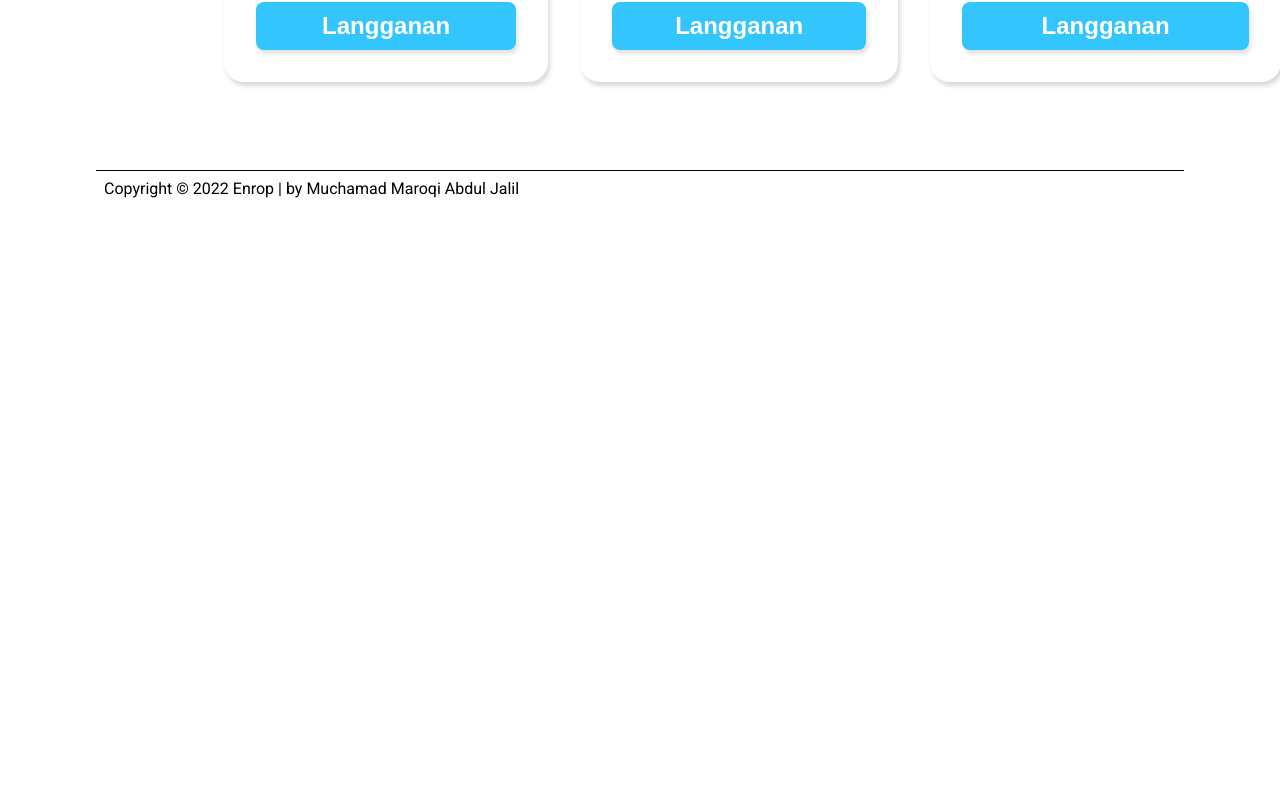
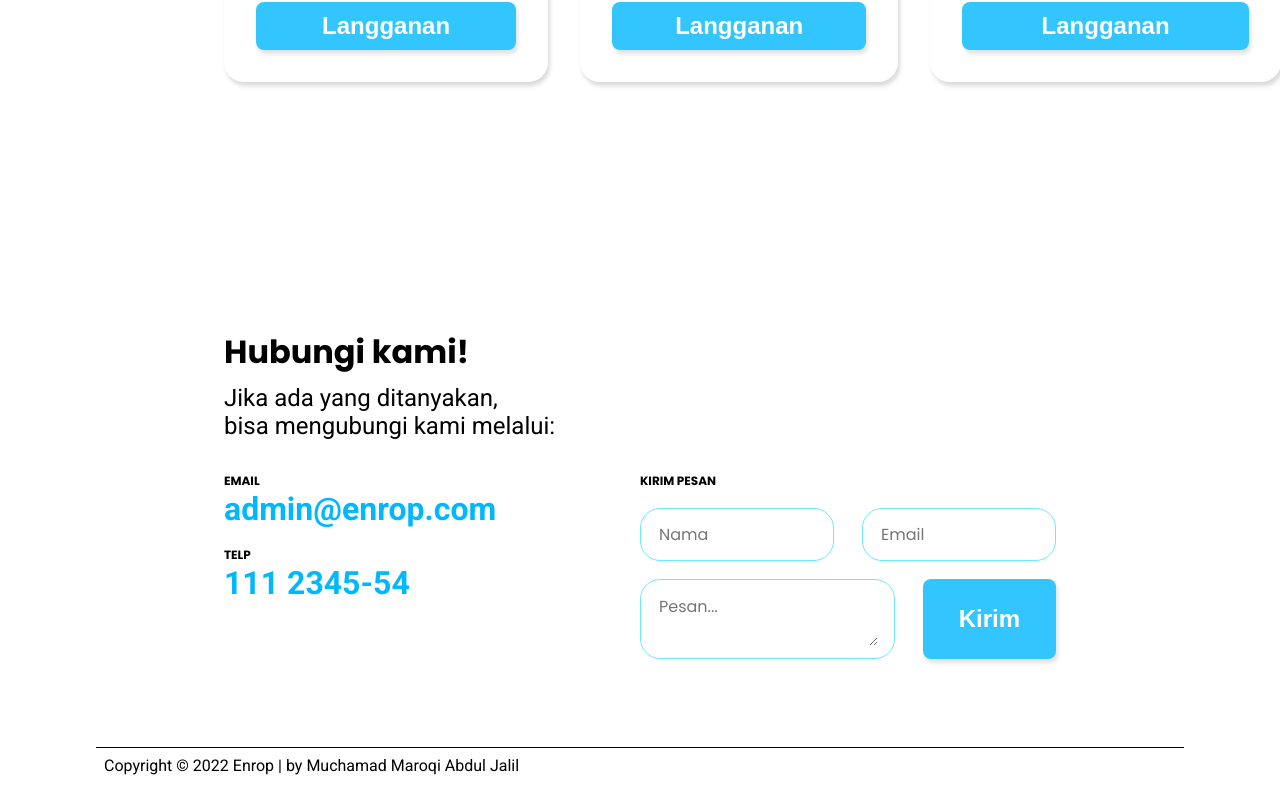
Before and after one commit to maroqijalil/enrop-web, a React (Create React App) app: page / in a window 1280 px wide. Shown: the part 3033-3840 px from the top of the page. Before the commit the page ends 3263 px from the top, so only its background shows below. Built offline with nearby package versions, Linux system fonts and the light colour scheme.

Commit message:
feat: add contact section

```diff
--- /dev/null
+++ b/src/Modules/Common/Presentation/Components/Inputs/TextArea/TextAreaComponent.tsx
@@ -0,0 +1,29 @@
+import styles from './styles.module.scss';
+import { useState } from 'react';
+
+interface Props {
+  placeholder?: string;
+  onChanged: (value: string) => void;
+}
+
+const TextAreaComponent = (props: Props) => {
+  const { onChanged, placeholder } = props;
+
+  const [value, setValue] = useState('');
+
+  return (
+    <div className={styles.container}>
+      <textarea
+        className={styles.input}
+        placeholder={placeholder}
+        value={value ?? undefined}
+        onChange={(e) => {
+          onChanged(e.target.value);
+          setValue(e.target.value);
+        }}
+      />
+    </div>
+  );
+};
+
+export default TextAreaComponent;
--- /dev/null
+++ b/src/Modules/Common/Presentation/Components/Inputs/TextArea/styles.module.scss
@@ -0,0 +1,25 @@
+@import "../../../../../../App";
+
+.container {
+  align-items: center;
+  border: 1px solid $color-primary-light;
+  border-radius: 20px;
+  display: flex;
+  padding: 12px 16px;
+  margin: 0;
+}
+
+.input {
+  background-color: inherit;
+  border: none;
+  color: $gray-1;
+  font-size: 16px;
+  font-family: 'Poppins', sans-serif;
+  width: 100%;
+  height: 100%;
+
+  &:focus {
+    border: none;
+    outline: none;
+  }
+}
--- /dev/null
+++ b/src/Modules/Common/Presentation/Components/Inputs/TextInput/TextInputComponent.tsx
@@ -0,0 +1,32 @@
+import styles from './styles.module.scss';
+import { useState } from 'react';
+
+interface Props {
+  type?: string;
+  placeholder?: string;
+  onChanged: (value: string) => void;
+}
+
+const TextInputComponent = (props: Props) => {
+  const { placeholder, type } = props;
+  const { onChanged } = props;
+
+  const [value, setValue] = useState('');
+
+  return (
+    <div className={styles.container}>
+      <input
+        className={styles.input}
+        placeholder={placeholder}
+        type={type ?? 'text'}
+        value={value ?? undefined}
+        onChange={(e) => {
+          onChanged(e.target.value);
+          setValue(e.target.value);
+        }}
+      />
+    </div>
+  );
+};
+
+export default TextInputComponent;
--- /dev/null
+++ b/src/Modules/Common/Presentation/Components/Inputs/TextInput/styles.module.scss
@@ -0,0 +1,23 @@
+@import "src/App";
+
+.container {
+  align-items: center;
+  border: 1px solid $color-primary-light;
+  border-radius: 20px;
+  display: flex;
+  padding: 12px 16px;
+}
+
+.input {
+  background-color: inherit;
+  border: none;
+  color: $gray-1;
+  font-size: 16px;
+  font-family: 'Poppins', sans-serif;
+  width: 100%;
+
+  &:focus {
+    border: none;
+    outline: none;
+  }
+}
--- /dev/null
+++ b/src/Modules/Common/Presentation/Components/Sections/Contact/ContactSectionComponent.tsx
@@ -0,0 +1,79 @@
+import styles from './styles.module.scss';
+import TextInputComponent from '../../Inputs/TextInput/TextInputComponent';
+import TextAreaComponent from '../../Inputs/TextArea/TextAreaComponent';
+import ButtonComponent from '../../Inputs/Button/ButtonComponent';
+
+const ContactSectionComponent = () => {
+  return (
+    <section className={styles.section}>
+      <div className={styles.title}>
+        <h2>Hubungi kami!</h2>
+        <p>
+          Jika ada yang ditanyakan,
+          <br />
+          bisa mengubungi kami melalui:
+        </p>
+      </div>
+
+      <div className={styles.content}>
+        <div className={styles.contact}>
+          <div className={styles.item}>
+            <h3>Email</h3>
+            <p>admin@enrop.com</p>
+          </div>
+
+          <div className={styles.item}>
+            <h3>Telp</h3>
+            <p>111 2345-54</p>
+          </div>
+        </div>
+
+        <div className={styles.msg}>
+          <h3>Kirim Pesan</h3>
+
+          <div className={styles.input1}>
+            <TextInputComponent
+              placeholder={'Nama'}
+              onChanged={(str) => {
+                console.log(str);
+              }}
+            />
+
+            <TextInputComponent
+              placeholder={'Email'}
+              onChanged={(str) => {
+                console.log(str);
+              }}
+            />
+          </div>
+
+          <div className={styles.input2}>
+            <div className={styles.area}>
+              <TextAreaComponent
+                placeholder={"Pesan..."}
+                onChanged={(str) => {
+                  console.log(str);
+                }}
+              />
+            </div>
+
+            <div className={styles.btn}>
+              <ButtonComponent
+                text={'Kirim'}
+                size={'LARGE'}
+                type={'FILLED'}
+                width={'100%'}
+                height={'100%'}
+                onClick={() => {
+                  console.log(`Kirim Pesan`);
+                }}
+              />
+            </div>
+          </div>
+        </div>
+      </div>
+    </section>
+  );
+};
+
+export default ContactSectionComponent;
--- /dev/null
+++ b/src/Modules/Common/Presentation/Components/Sections/Contact/styles.module.scss
@@ -0,0 +1,81 @@
+@import "src/App";
+
+.section {
+  position: relative;
+  display: flex;
+  flex-direction: column;
+  padding: 64px 0;
+
+  .title {
+    display: flex;
+    flex-direction: column;
+    gap: 8px;
+
+    h2 {
+      margin: 0;
+      font-size: 32px;
+    }
+
+    p {
+      font-size: 24px;
+    }
+  }
+
+  .content {
+    margin-top: 32px;
+    display: flex;
+    justify-content: space-between;
+
+    .contact {
+      display: flex;
+      flex-direction: column;
+      gap: 18px;
+
+      .item {
+        h3 {
+          margin: 0;
+          font-size: 12px;
+          text-transform: uppercase;
+        }
+
+        p {
+          color: $color-primary;
+          font-size: 32px;
+          font-weight: 700;
+        }
+      }
+    }
+
+    .msg {
+      width: 50%;
+      display: flex;
+      flex-direction: column;
+      gap: 18px;
+
+      h3 {
+        margin: 0;
+        font-size: 12px;
+        text-transform: uppercase;
+      }
+
+      .input1 {
+        display: grid;
+        gap: 28px;
+        grid-template-columns: repeat(2, 1fr);
+      }
+
+      .input2 {
+        display: flex;
+        gap: 28px;
+
+        .area {
+          flex-basis: 75%;
+        }
+
+        .btn {
+          flex-basis: 25%;
+        }
+      }
+    }
+  }
+}
--- a/src/Modules/Common/Presentation/Components/Sections/Pricing/PricingSectionComponent.tsx
+++ b/src/Modules/Common/Presentation/Components/Sections/Pricing/PricingSectionComponent.tsx
@@ -63,7 +63,7 @@ const PricingSectionComponent = () => {
       ]
     },
     {
-      type: 'Business',
+      type: 'Entrepreneur',
       price: '1.000.000',
       features: [
         'Pencatatan Produk',
--- a/src/Modules/Common/Presentation/Pages/Home/HomePage.tsx
+++ b/src/Modules/Common/Presentation/Pages/Home/HomePage.tsx
@@ -4,6 +4,7 @@ import styles from './styles.module.scss';
 import AboutSectionComponent from '../../Components/Sections/About/AboutSectionComponent';
 import ServiceSectionComponent from '../../Components/Sections/Service/ServiceSectionComponent';
 import PricingSectionComponent from '../../Components/Sections/Pricing/PricingSectionComponent';
+import ContactSectionComponent from '../../Components/Sections/Contact/ContactSectionComponent';
 
 const HomePage = () => (
   <PageComponent>
@@ -17,6 +18,8 @@ const HomePage = () => (
       </div>
 
       <PricingSectionComponent />
+
+      <ContactSectionComponent />
     </div>
   </PageComponent>
 );
```
